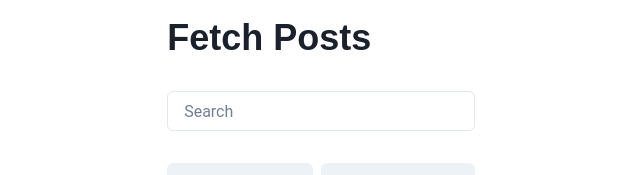
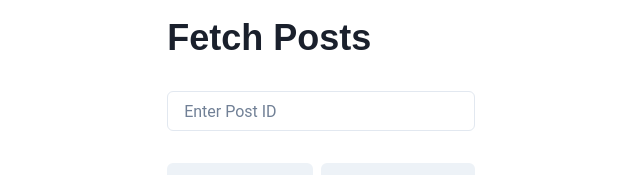
Before and after one commit to KennedyMungai/bulletin_board_crud, a Next.js app: page / in a window 1280 px wide. Shown: the top 175 px of the page, without its empty margins (319-959 px from the left). Built offline with nearby package versions, Linux system fonts and the light colour scheme.

Commit message:
Changed the placeholder of the input component

```diff
--- a/src/pages/index.tsx
+++ b/src/pages/index.tsx
@@ -5,7 +5,7 @@ export default function Home() {
 		<VStack spacing={'2rem'} p={'1rem'}>
 			<Flex justify={'center'} gap={'2rem'} direction={'column'}>
 				<Heading>Fetch Posts</Heading>
-				<Input placeholder={'Search'} type='number' />
+				<Input placeholder={'Enter Post ID'} type='number' />
 				<Flex gap={'0.5rem'}>
 					<Button>Fetch User Post</Button>
 					<Button>Create User Post</Button>
```
